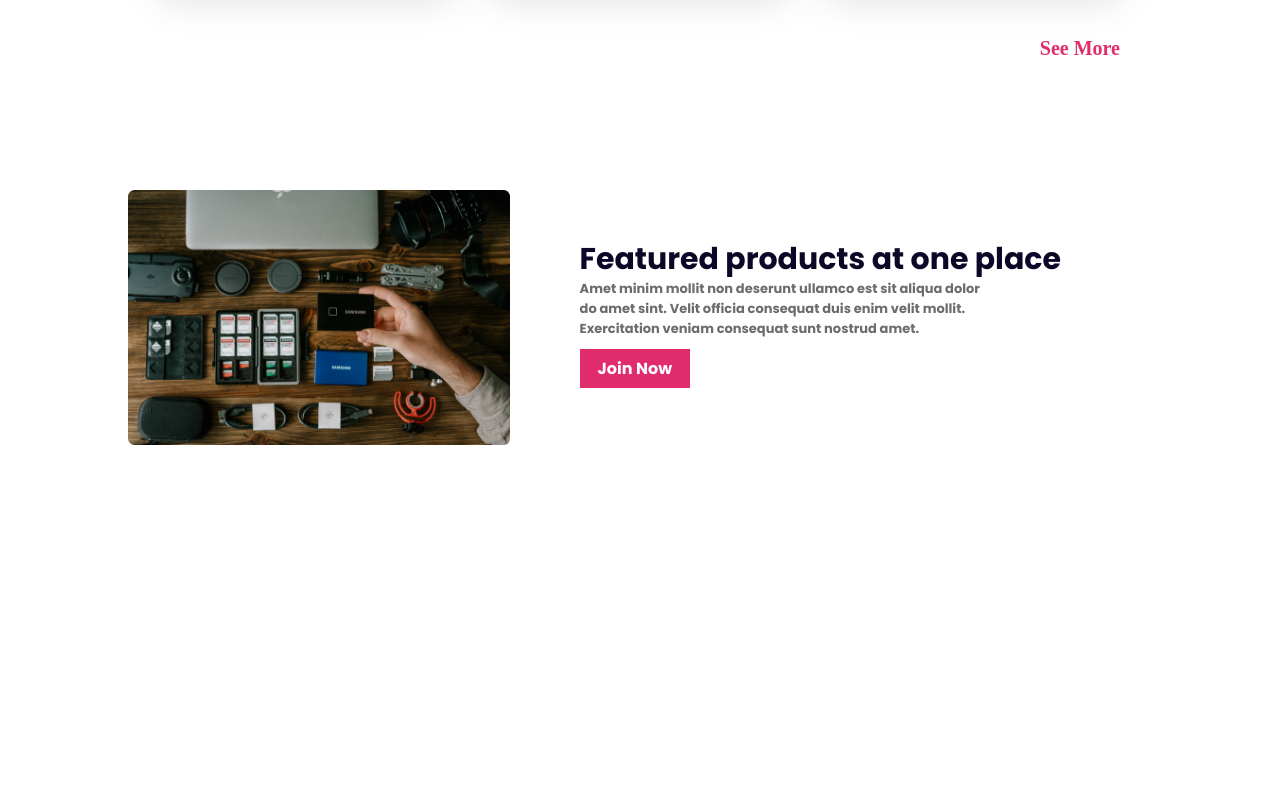
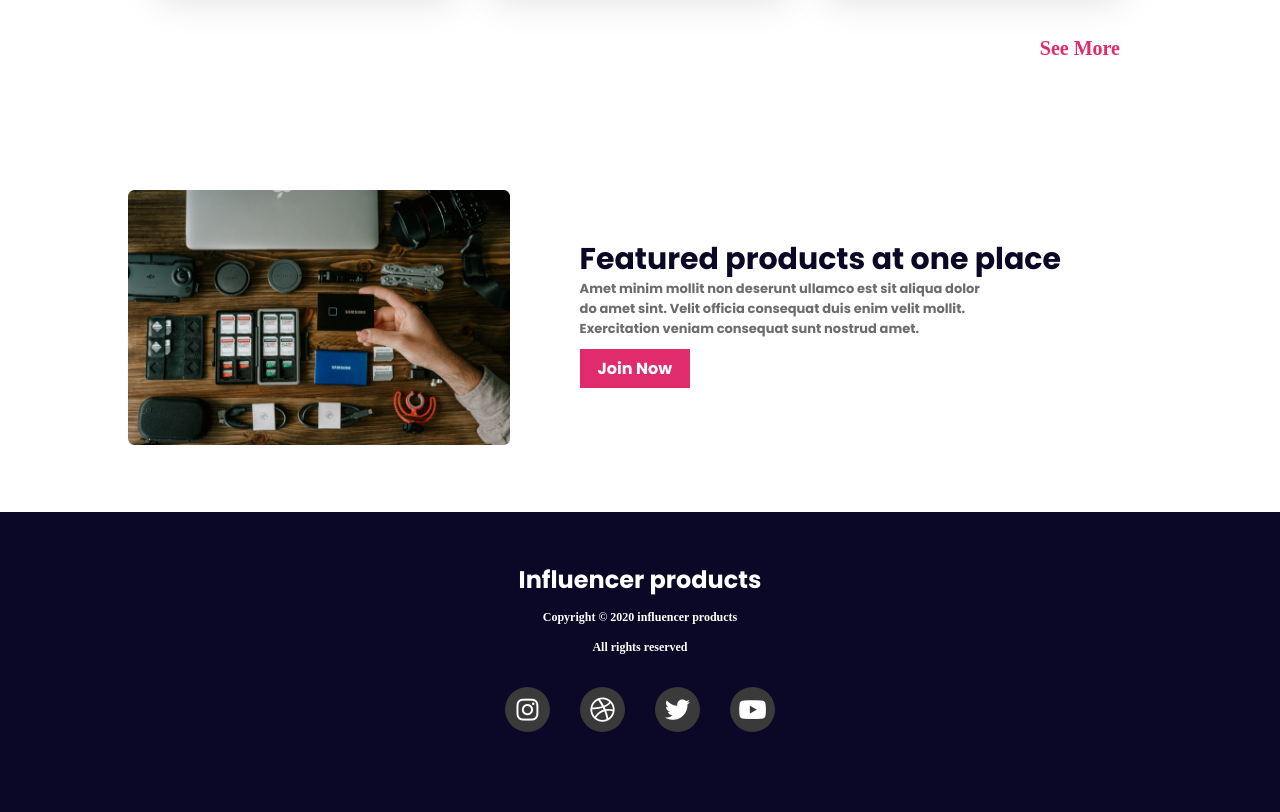
Before and after one commit to salman-farcy/responsive-project-two, a plain HTML site: page index.html in a window 1280 px wide. Shown: the part 2240-3052 px from the top of the page. Before the commit the page ends 2752 px from the top, so only its background shows below. Drawn offline with Linux system fonts and the light colour scheme.

Commit message:
footer section

```diff
--- a/css/style.css
+++ b/css/style.css
@@ -180,3 +180,61 @@ li a:hover{
      margin: 1rem 0;
 }
 /* 04 Featured end */
+
+/* 05 footer section start */
+footer{
+     background-color: var(--secendary);
+     padding: 5rem 0;
+}
+.footer-section{
+     text-align: center;
+}
+.footer-titel h2{
+     color: #FFF;
+     font-family: Poppins;
+     font-size: 24px;
+     font-style: normal;
+     font-weight: 700;
+     line-height: normal;
+}
+.footer-titel p{
+     color: var(--bg-primary);
+     font-family: Manrope;
+     font-size: 1.2rem;
+     font-style: normal;
+     font-weight: 700;
+     line-height: 2rem; /* 171.429% */
+     padding: 1rem 0;
+}
+.footer-titel small{
+     color: var(--bg-primary);
+     font-family: Manrope;
+     font-size: 1.2rem;
+     font-style: normal;
+     font-weight: 700;
+     line-height: 2rem; /* 171.429% */
+}
+.footer-icon{
+     display:flex;
+     align-items: center;
+     justify-content: center;
+     gap: 3rem;
+     padding: 3rem 0;
+}
+.footer-icon .icons{
+     color: var(--bg-primary);
+     font-size: 2.5rem;
+     background-color: var(--primary);
+     padding: 1rem;
+     border-radius: 50%;
+     display:flex;
+     width:4.5rem ;
+     height:4.5rem;
+     align-items: center;
+     justify-content: center;
+     transition: .3s ease;
+}
+.footer-icon .icons:hover{
+     background-color: var(--bg-btn);
+}
+/* 05 footer section end */
--- a/index.html
+++ b/index.html
@@ -255,8 +255,32 @@
      </section>
 <!--04 Featured end-->
 
+<!--05 footer section start -->
+     <footer>
+          <div class="footer-section">
+               <div class="footer-titel">
+                    <h2>Influencer products</h2>
+                    <p>Copyright © 2020  influencer products</p>
+                    <small>All rights reserved</small>
+               </div>
 
-
+               <div class="footer-icon">
+                    <div class="icons">
+                         <i class="fa-brands fa-instagram"></i>
+                    </div>
+                    <div class="icons">
+                         <i class="fa-brands fa-dribbble"></i>
+                    </div>
+                    <div class="icons">
+                         <i class="fa-brands fa-twitter"></i>
+                    </div>
+                    <div class="icons">
+                         <i class="fa-brands fa-youtube"></i>
+                    </div>
+               </div>
+          </div>
+     </footer>
+<!--05 footer section end -->
 
 
 
```
